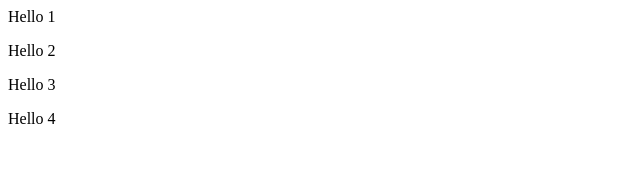
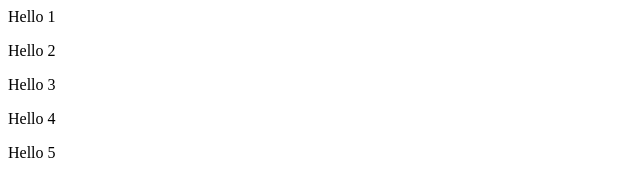
Before and after one commit to doronl73/demorep, a plain HTML site: page index.html in a window 1280 px wide. Shown: the full height of the page, 0-640 px from the left. Drawn offline with Linux system fonts and the light colour scheme.

Commit message:
here goes 2

```diff
--- a/index.html
+++ b/index.html
@@ -5,6 +5,7 @@
 	<p>Hello 2</p>
 	<p>Hello 3</p>
 	<p>Hello 4</p>
+	<p>Hello 5</p>
 
 </div>
 
```
